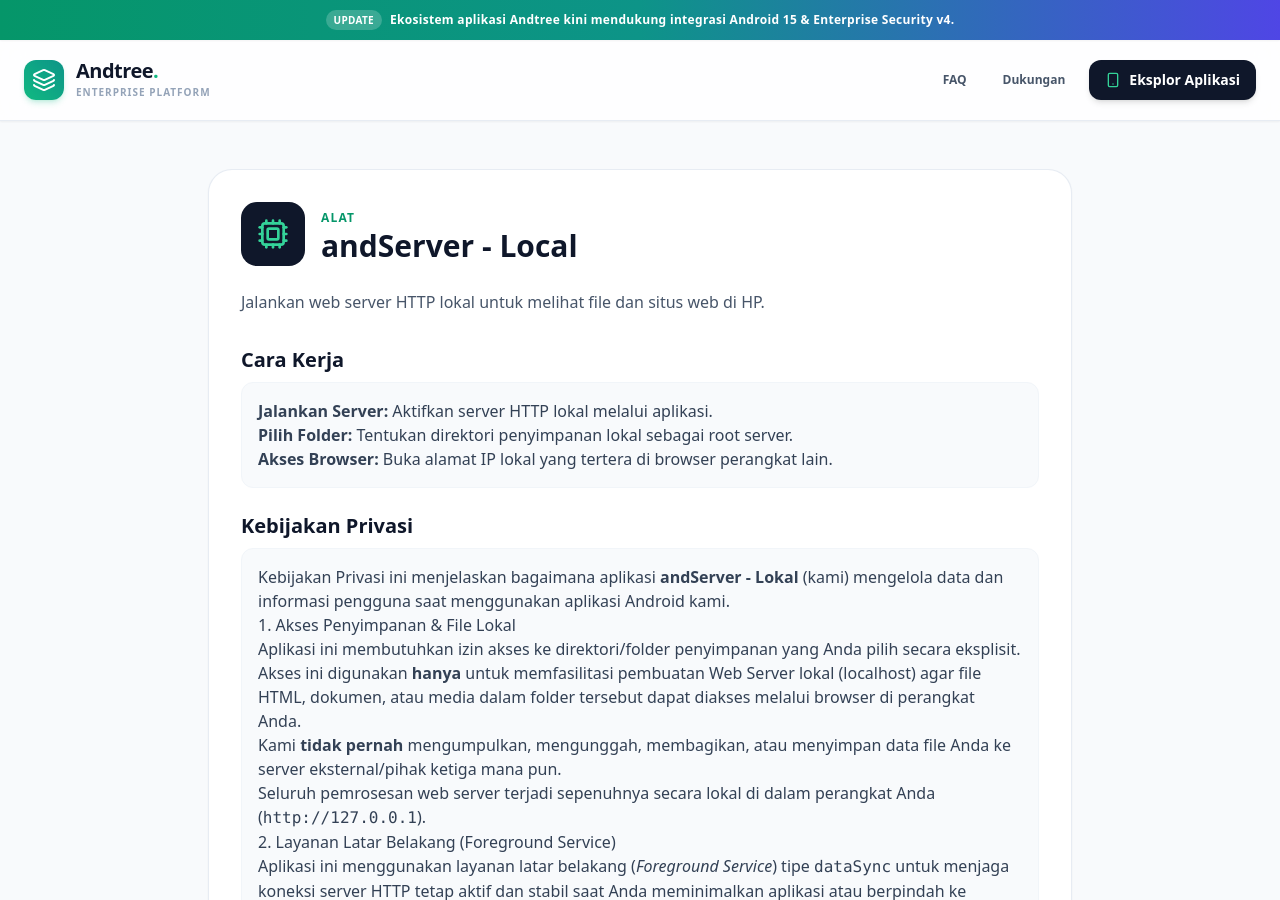
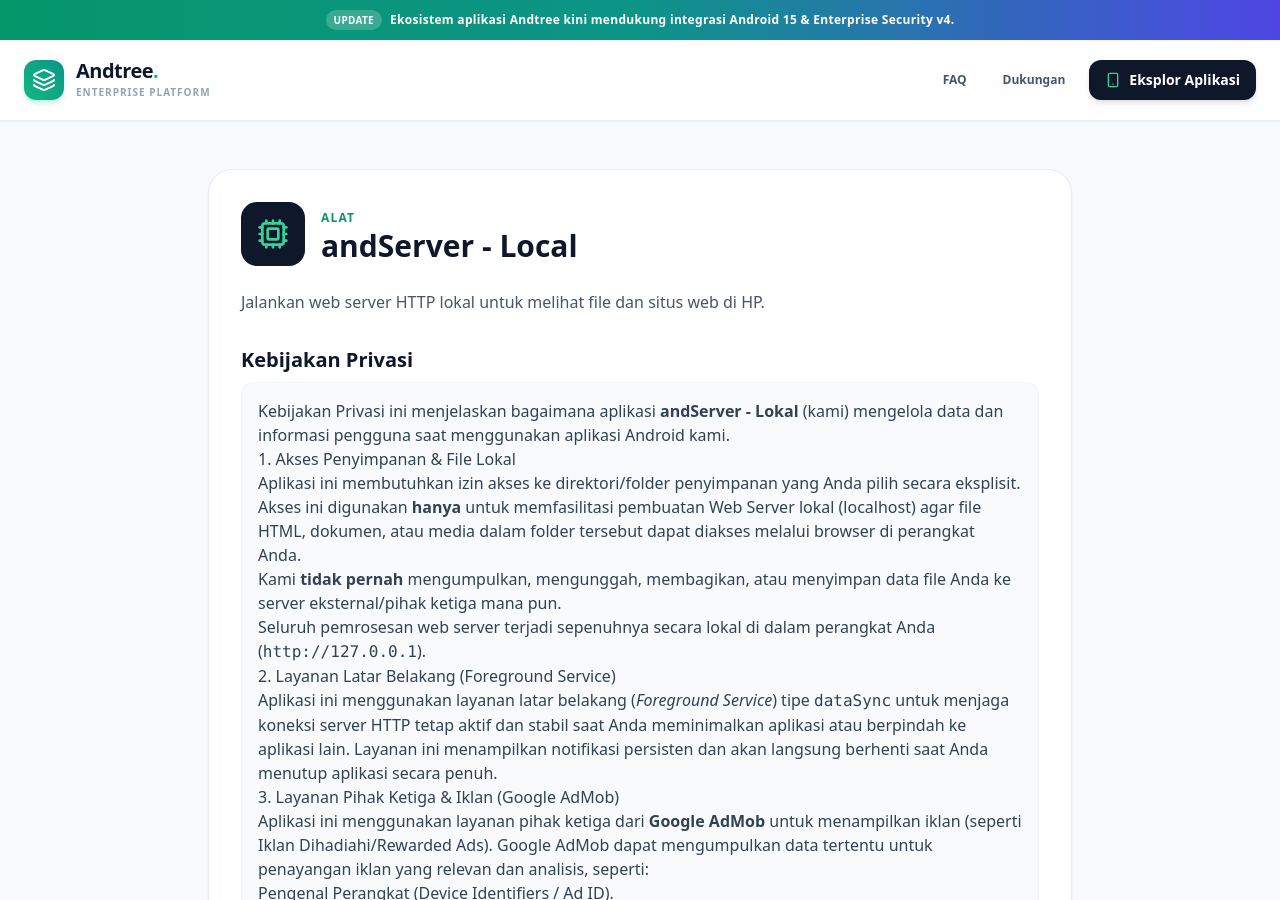
Before and after one commit to andtree-id/andtree-id.github.io, a Jekyll site: the page built from _apps/andServer-Local.md, in a window 1280 px wide and 900 px high. Built offline with Jekyll 4.4.1, drawn with Linux system fonts in a browser that asks for light colours; nearby versions of some CDN libraries.

Commit message:
Update andServer-Local.md

```diff
--- a/_apps/andServer-Local.md
+++ b/_apps/andServer-Local.md
@@ -8,11 +8,6 @@
 file_size: "5 MB"
 description: "Jalankan web server HTTP lokal untuk melihat file dan situs web di HP."
 playstore_url: "https://play.google.com/store/apps/details?id=id.andtree.localserver"
-
-how_it_works_detail: |
-  1. **Jalankan Server:** Aktifkan server HTTP lokal melalui aplikasi.
-  2. **Pilih Folder:** Tentukan direktori penyimpanan lokal sebagai root server.
-  3. **Akses Browser:** Buka alamat IP lokal yang tertera di browser perangkat lain.
 
 privacy_detail: |
   Kebijakan Privasi ini menjelaskan bagaimana aplikasi **andServer - Lokal** (kami) mengelola data dan informasi pengguna saat menggunakan aplikasi Android kami.
@@ -60,11 +55,6 @@
     <p class="text-slate-600 text-base mb-8">{{ page.description }}</p>
 
     <div class="prose max-w-none text-slate-700">
-      <h2 class="text-xl font-bold text-slate-900 mb-2">Cara Kerja</h2>
-      <div class="bg-slate-50 p-4 rounded-xl border border-slate-100 mb-6">
-        {{ page.how_it_works_detail | markdownify }}
-      </div>
-
       <h2 class="text-xl font-bold text-slate-900 mb-2">Kebijakan Privasi</h2>
       <div class="bg-slate-50 p-4 rounded-xl border border-slate-100 mb-6">
         {{ page.privacy_detail | markdownify }}
```
